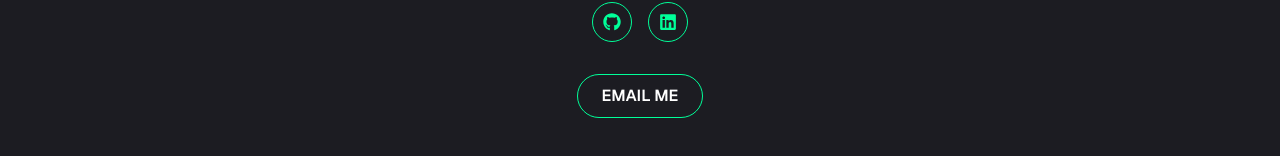
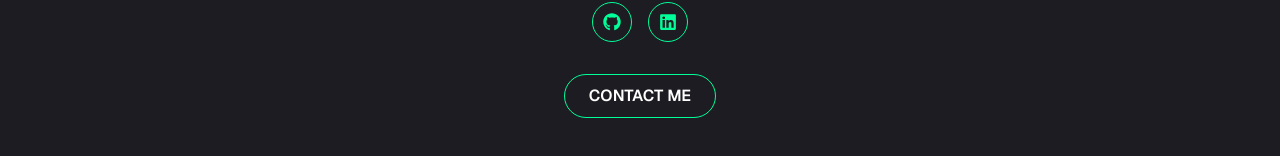
Before and after one commit to kevincui1034/portfolio, a Next.js app: page / in a window 1280 px wide. Shown: the part 2342-2498 px from the top of the page. Built offline with nearby package versions, Linux system fonts and the light colour scheme.

Commit message:
contact me looks better

```diff
--- a/app/page.jsx
+++ b/app/page.jsx
@@ -186,7 +186,7 @@ const HomePage = () => {
             iconStyles="w-10 h-10 border border-accent rounded-full flex justify-center items-center text-accent text-lg hover:bg-accent hover:text-primary hover:transition-all duration-500"
           />
           <Button variant="outline" asChild className="uppercase">
-            <a href="mailto:kevincui1034@gmail.com">Email me</a>
+            <a href="mailto:kevincui1034@gmail.com">Contact me</a>
           </Button>
         </div>
       </motion.section>
```
